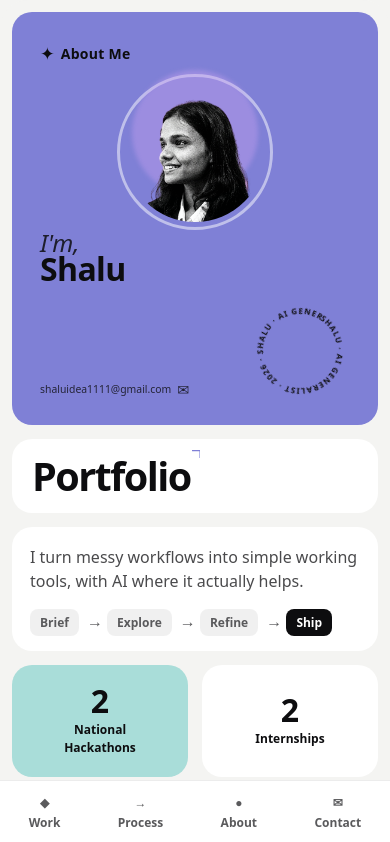
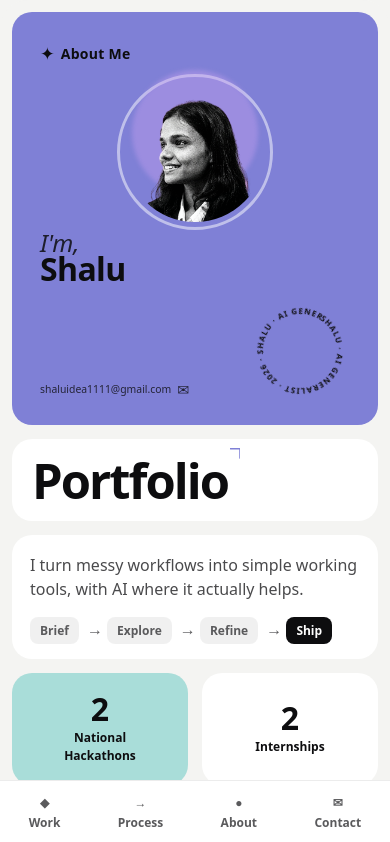
Before and after one commit to shaluidea11/portfolio-1.2, a React (Vite) app: page / in a window 390 px wide. Shown: the top 842 px of the page. Built offline with nearby package versions, Linux system fonts and the light colour scheme; a web font is replaced by a local one.

Commit message:
fix: update wordmark tile styling for improved layout and responsiveness

```diff
--- a/src/components/hero/HeroSection.tsx
+++ b/src/components/hero/HeroSection.tsx
@@ -19,7 +19,7 @@ export function HeroSection() {
 
         {/* Wordmark tile — top right, wide */}
         <div
-          className="tile tile-white"
+          className="tile tile-white wordmark-tile"
           style={{
             gridArea: 'wordmark',
             display: 'flex',
--- a/src/index.css
+++ b/src/index.css
@@ -680,15 +680,17 @@ dialog[open] {
 /* ── Wordmark display ── */
 
 .wordmark-title {
-  font-size: clamp(2.4rem, 8.5vw + 0.4rem, 8.5rem);
+  font-size: clamp(2rem, 15cqi, 8.5rem);
   font-weight: 800;
   letter-spacing: -0.04em;
   line-height: 0.86;
   margin: 0;
   color: var(--color-ink);
-  max-width: 100%;
-  white-space: normal;
-  word-break: keep-all;
+  white-space: nowrap;
+}
+
+.wordmark-tile {
+  container-type: inline-size;
 }
 
 .wordmark-notch {
```
